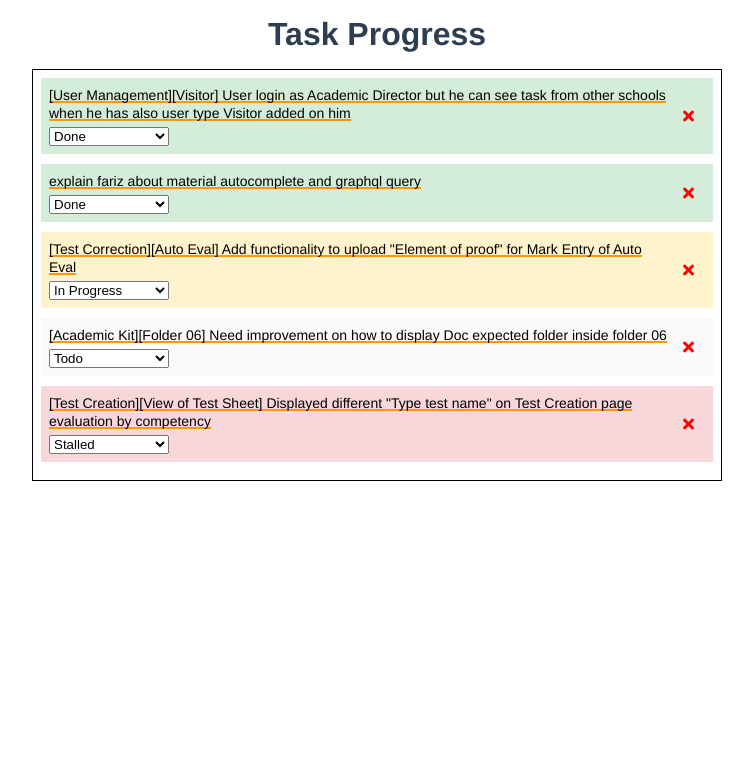
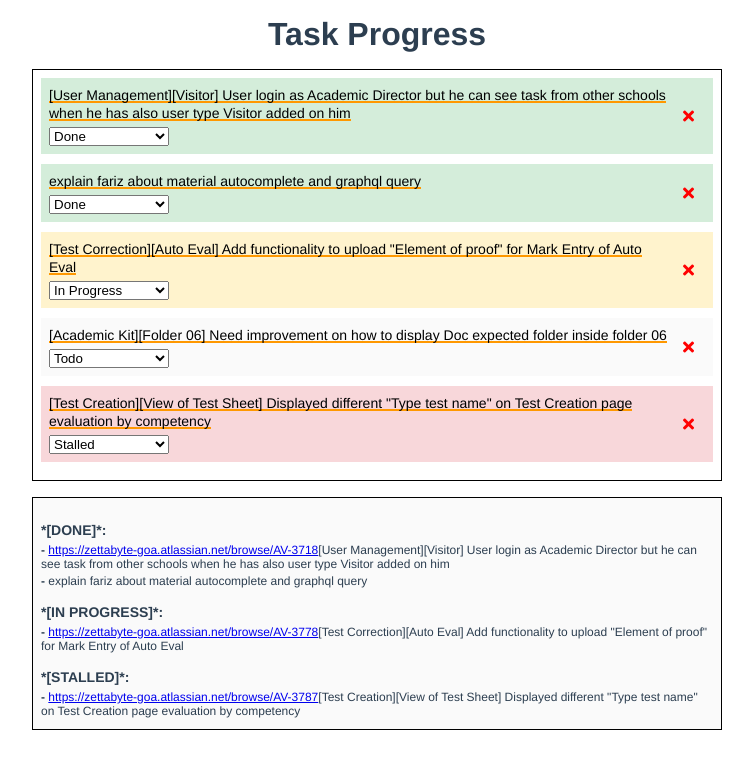
Before and after one commit to VedantaMaha/vue-todo-ts, a Vue app: page / in a window 1280 px wide. Shown: the top 768 px of the page, without its empty margins (263-1016 px from the left). Built offline with nearby package versions, Linux system fonts and the light colour scheme.

Commit message:
implement task preview

```diff
--- a/src/App.vue
+++ b/src/App.vue
@@ -3,6 +3,7 @@
     <Header :title="pageTitle" />
     <!-- add form to add task component -->
     <TaskList :tasks="tasks" />
+    <TaskView :tasks="tasks" />
   </div>
 </template>
 
@@ -10,6 +11,7 @@
 import Vue from "vue";
 import Header from "./components/Header.vue";
 import TaskList from "./components/TaskList.vue";
+import TaskView from "./components/TaskView.vue";
 
 export default Vue.extend({
   name: "App",
@@ -57,6 +59,7 @@ export default Vue.extend({
   components: {
     Header,
     TaskList,
+    TaskView,
   },
   computed: {
     pageTitle(): string {
--- a/src/components/TaskList.vue
+++ b/src/components/TaskList.vue
@@ -21,6 +21,7 @@ export default Vue.extend({
 
 <style lang="scss" scoped>
 .task-list {
+  display: inline-block;
   border: 1px solid black;
   padding: 0.5rem;
   margin: 0 5px;
--- /dev/null
+++ b/src/components/TaskView.vue
@@ -0,0 +1,53 @@
+<template>
+  <div class="task-view">
+    <TaskViewSection sectionTitle="DONE" :sectionTasks="doneTasks" />
+    <TaskViewSection
+      sectionTitle="IN PROGRESS"
+      :sectionTasks="inProgressTasks"
+    />
+    <TaskViewSection sectionTitle="STALLED" :sectionTasks="stalledTasks" />
+  </div>
+</template>
+
+<script lang="ts">
+import Vue, { PropType } from "vue";
+import TaskViewSection from "./TaskViewSection.vue";
+
+interface Task {
+  id: string;
+  jiraUrl: string;
+  jiraTitle: string;
+  status: string;
+}
+
+export default Vue.extend({
+  name: "TaskView",
+  props: {
+    tasks: Array as PropType<Task[]>,
+  },
+  components: {
+    TaskViewSection,
+  },
+  computed: {
+    doneTasks(): any[] {
+      return this.tasks.filter((task) => task.status === "done");
+    },
+    inProgressTasks(): any[] {
+      return this.tasks.filter((task) => task.status === "in_progress");
+    },
+    stalledTasks(): any[] {
+      return this.tasks.filter((task) => task.status === "stalled");
+    },
+  },
+});
+</script>
+
+<style lang="scss" scoped>
+.task-view {
+  display: inline-block;
+  border: 1px solid black;
+  padding: 0.5rem;
+  margin: 1rem 5px 0;
+  background-color: #fafafa;
+}
+</style>
--- /dev/null
+++ b/src/components/TaskViewSection.vue
@@ -0,0 +1,38 @@
+<template>
+  <div>
+    <div class="task-view__header">*[{{ sectionTitle }}]*:</div>
+    <div class="task-view__item" v-for="task in sectionTasks" :key="task.id">
+      <strong>- </strong>
+      <a :href="task.jiraUrl" target="_blank">{{ task.jiraUrl }}</a>
+      <span>{{ task.jiraTitle }}</span>
+    </div>
+  </div>
+</template>
+
+<script lang="ts">
+import Vue from "vue";
+
+export default Vue.extend({
+  name: "TaskViewSection",
+  props: {
+    sectionTitle: String,
+    sectionTasks: Array,
+  },
+});
+</script>
+
+<style lang="scss" scoped>
+.task-view__header {
+  display: block;
+  font-weight: 700;
+  font-size: 14px;
+  margin-top: 1rem;
+  margin-bottom: 5px;
+}
+
+.task-view__item {
+  display: block;
+  font-size: 12px;
+  margin-bottom: 3px;
+}
+</style>
```
